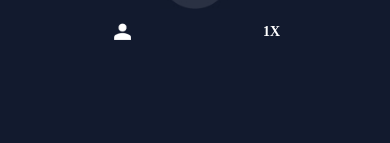
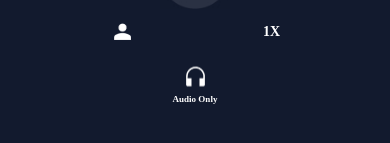
Before and after one commit to yili288/readease, a React Native app: screen /AudioScreen in a window 390 px wide. Shown: the part 487-630 px from the top of the page. Built offline with nearby package versions, Linux system fonts and the light colour scheme.

Commit message:
add subtext and icon

```diff
--- a/src/screens/AudioScreen.tsx
+++ b/src/screens/AudioScreen.tsx
@@ -105,6 +105,11 @@ const AudioScreen = (): JSX.Element => {
           </TouchableOpacity>
         </View>
       </View>
+      <Image
+              source={require('../assets/headphones.png')}
+            style={[styles.buttonStyle, {marginTop: 20}]}
+            />
+        <Text style= {styles.subTextStyle}>Audio Only</Text>
     </View>
   )
 }
@@ -172,6 +177,13 @@ const styles = StyleSheet.create({
     fontFamily: 'Manrope',
     fontWeight: 'bold',
   },
+  subTextStyle: {
+    color: '#FFF',
+    fontFamily: 'Manrope',
+    fontWeight: 'bold',
+    fontSize: 9,
+    paddingTop: 5,
+  }
 })
 
 export default AudioScreen
```
